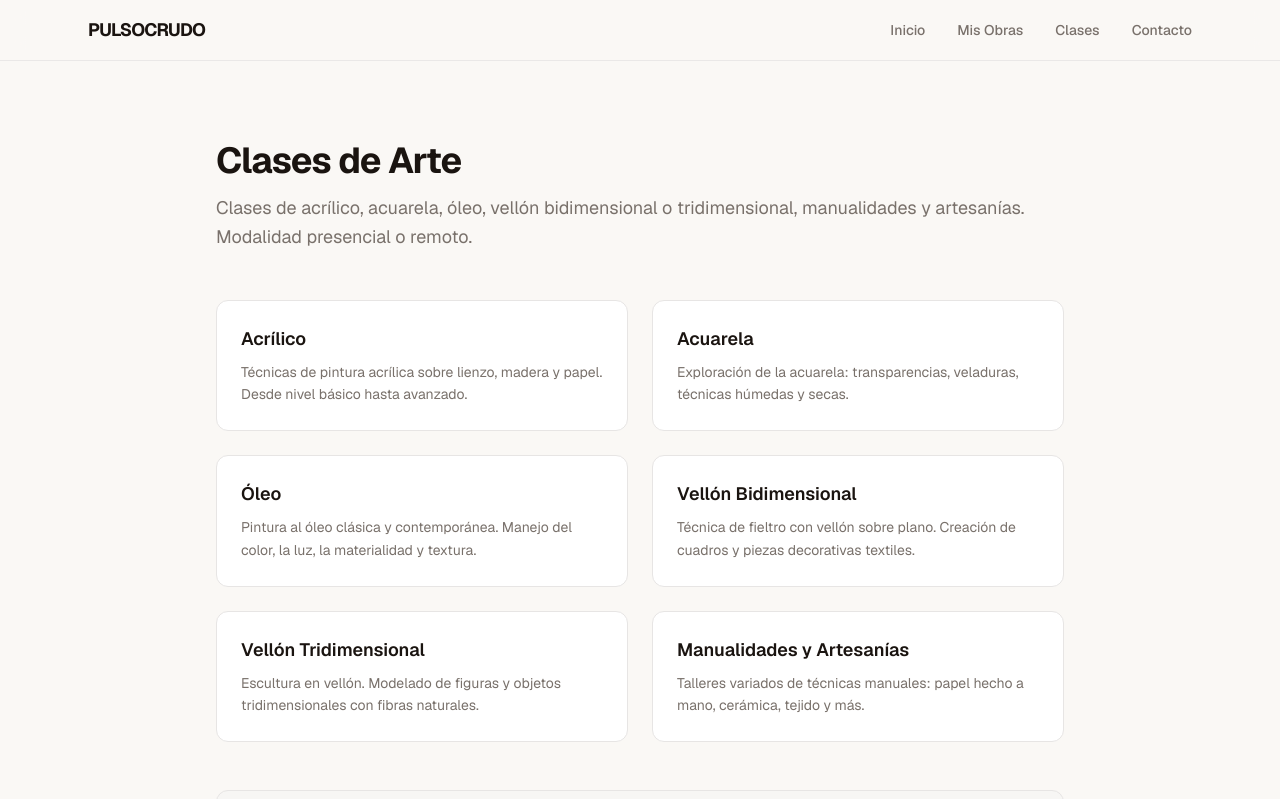
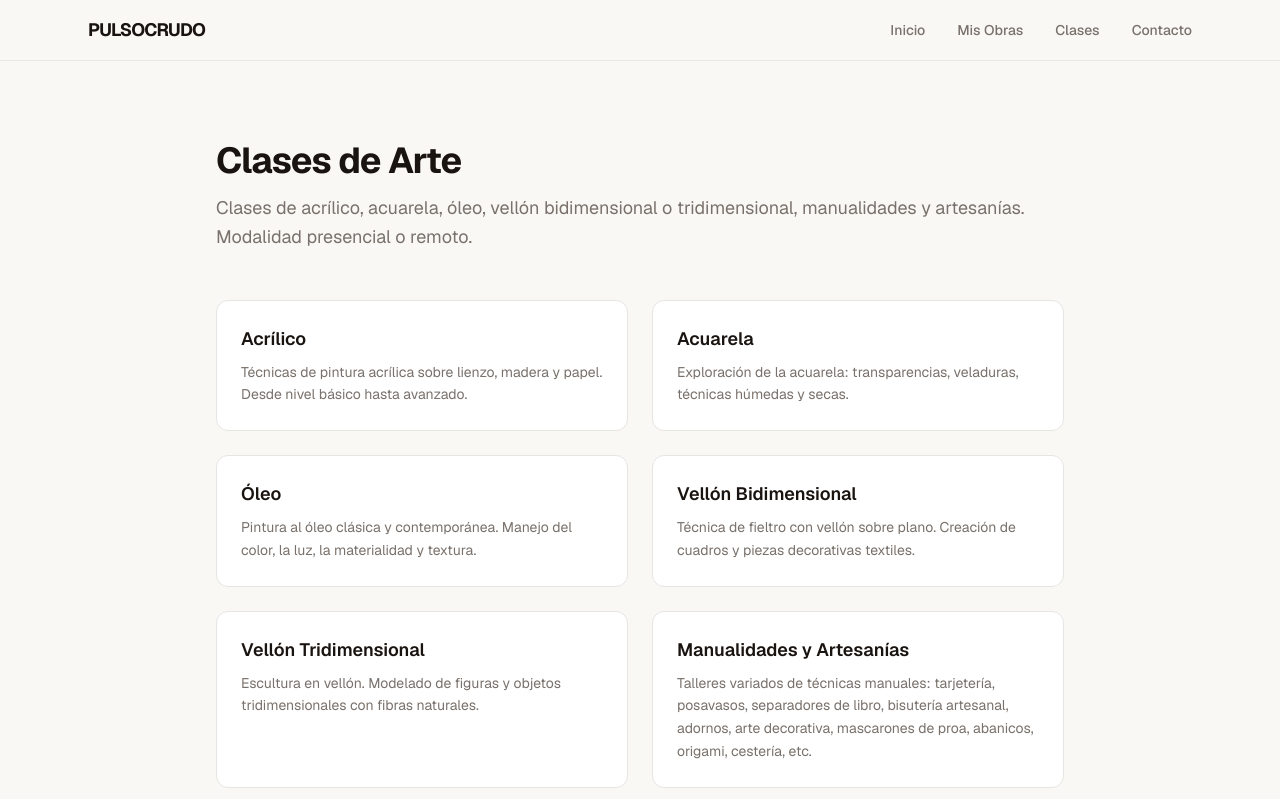
Before and after one commit to mguerrer/WebApp, a Next.js app: page /clases in a window 1280 px wide. Shown: the top 799 px of the page. Built offline with nearby package versions, Linux system fonts and the light colour scheme.

Commit message:
Actualiza descripcion Manualidades en Clases

```diff
--- a/src/app/clases/page.tsx
+++ b/src/app/clases/page.tsx
@@ -35,7 +35,7 @@ const classTypes = [
   {
     title: "Manualidades y Artesanías",
     description:
-      "Talleres variados de técnicas manuales: papel hecho a mano, cerámica, tejido y más.",
+      "Talleres variados de técnicas manuales: tarjetería, posavasos, separadores de libro, bisutería artesanal, adornos, arte decorativa, mascarones de proa, abanicos, origami, cestería, etc.",
   },
 ];
 
```
